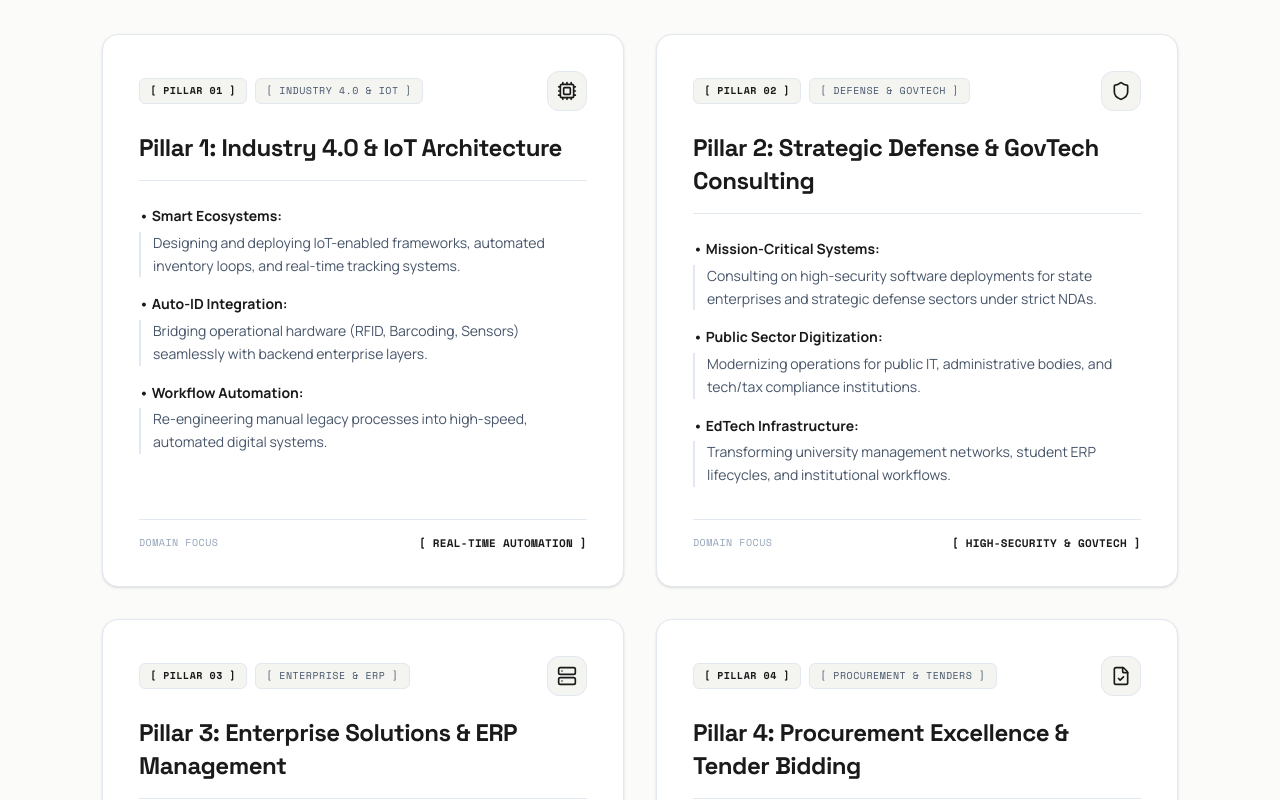
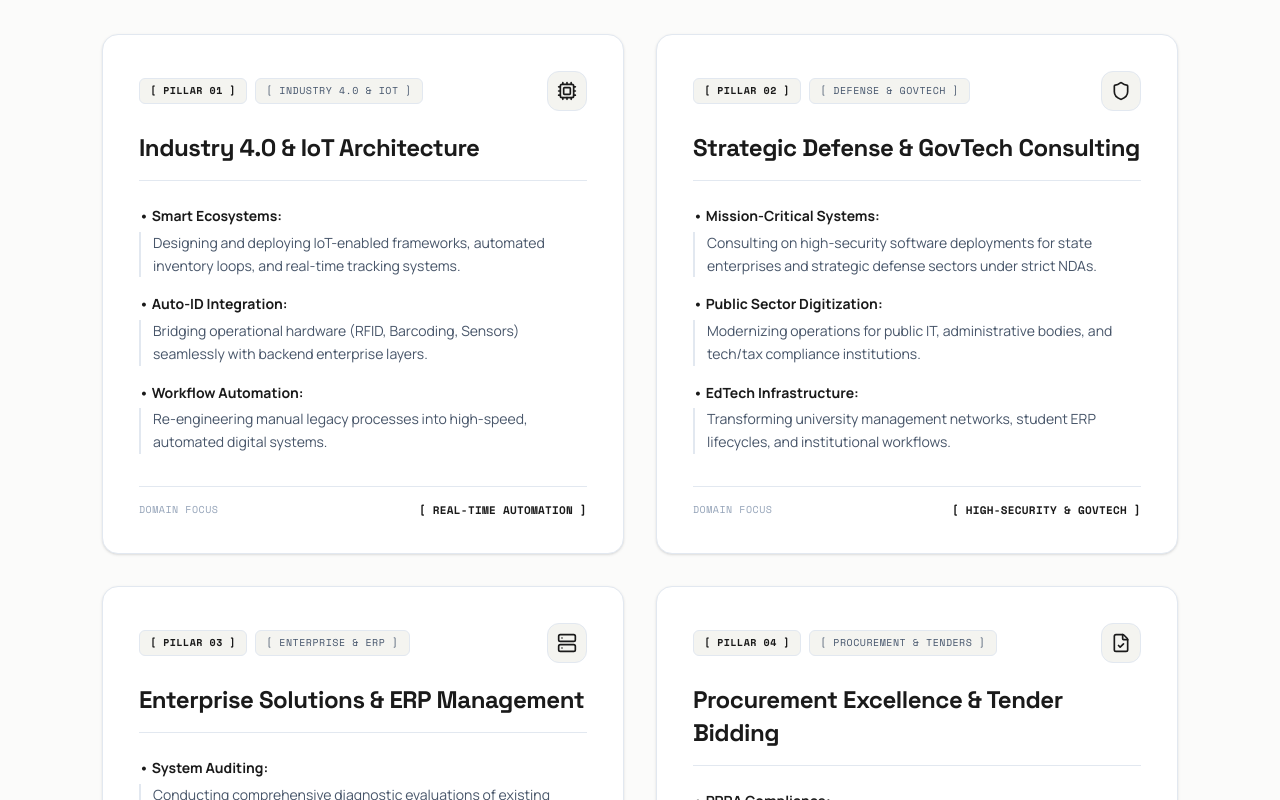
Before and after one commit to zainmabid/myportfolio, a React (Vite) app: page / in a window 1280 px wide. Shown: the part 2120-2920 px from the top of the page. Built offline with nearby package versions, Linux system fonts and the light colour scheme.

Commit message:
fix: remove duplicate Pillar prefix from card titles

```diff
--- a/src/data/content.ts
+++ b/src/data/content.ts
@@ -496,7 +496,7 @@ export const PORTFOLIO_DATA: PortfolioData = {
       id: 'pillar-industry-4',
       number: '01',
       tag: 'INDUSTRY 4.0 & IOT',
-      title: 'Pillar 1: Industry 4.0 & IoT Architecture',
+      title: 'Industry 4.0 & IoT Architecture',
       points: [
         {
           title: 'Smart Ecosystems',
@@ -516,7 +516,7 @@ export const PORTFOLIO_DATA: PortfolioData = {
       id: 'pillar-defense-govtech',
       number: '02',
       tag: 'DEFENSE & GOVTECH',
-      title: 'Pillar 2: Strategic Defense & GovTech Consulting',
+      title: 'Strategic Defense & GovTech Consulting',
       points: [
         {
           title: 'Mission-Critical Systems',
@@ -536,7 +536,7 @@ export const PORTFOLIO_DATA: PortfolioData = {
       id: 'pillar-enterprise-erp',
       number: '03',
       tag: 'ENTERPRISE & ERP',
-      title: 'Pillar 3: Enterprise Solutions & ERP Management',
+      title: 'Enterprise Solutions & ERP Management',
       points: [
         {
           title: 'System Auditing',
@@ -556,7 +556,7 @@ export const PORTFOLIO_DATA: PortfolioData = {
       id: 'pillar-procurement-tenders',
       number: '04',
       tag: 'PROCUREMENT & TENDERS',
-      title: 'Pillar 4: Procurement Excellence & Tender Bidding',
+      title: 'Procurement Excellence & Tender Bidding',
       points: [
         {
           title: 'PPRA Compliance',
```
